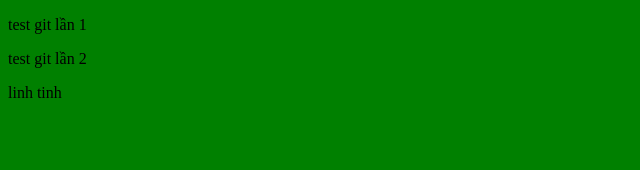
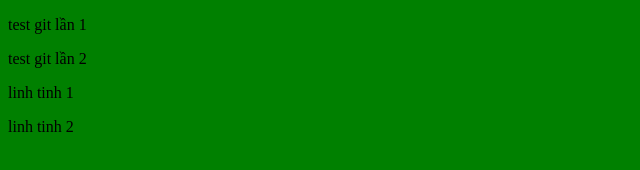
Before and after one commit to truong-son-99/hoc-git, a plain HTML site: page index.html in a window 1280 px wide. Shown: the full height of the page, 0-640 px from the left. Drawn offline with Linux system fonts and the light colour scheme.

Commit message:
update file index lan 2

```diff
--- a/index.html
+++ b/index.html
@@ -16,7 +16,8 @@
 <body>
     <p>test git lần 1</p>
     <p>test git lần 2</p>
-    <p>linh tinh</p>
+    <p>linh tinh 1</p>
+    <p>linh tinh 2</p>
 </body>
 
 </html>
```
